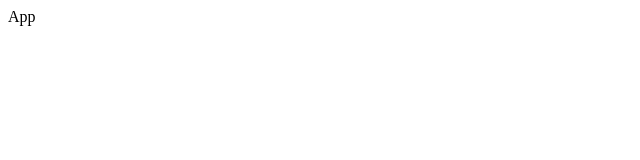
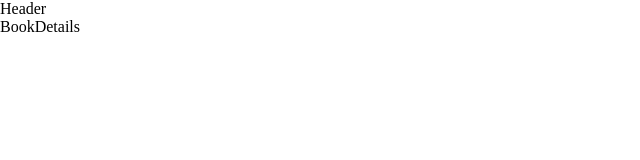
Before and after one commit to alex-candido/google-play-books, a React (Create React App) app: page /book/1 in a window 1280 px wide. Shown: the top 160 px of the page, without its empty margins (0-640 px from the left). Built offline with nearby package versions, Linux system fonts and the light colour scheme.

Commit message:
adicionado @types, styles

```diff
--- a/src/App.tsx
+++ b/src/App.tsx
@@ -1,7 +1,19 @@
 import React from 'react';
+import { BrowserRouter } from 'react-router-dom';
+import { ThemeProvider } from 'styled-components';
+import Router from './routes';
+import { GlobalStyles } from './styles/global';
+import { defaultTheme } from './styles/theme/defaultTheme';
 
 const App: React.FC = () => {
-  return <div>App</div>;
+  return (
+    <ThemeProvider theme={defaultTheme}>
+      <GlobalStyles />
+      <BrowserRouter>
+        <Router />
+      </BrowserRouter>
+    </ThemeProvider>
+  );
 };
 
 export default App;
--- a/src/components/Header.tsx/styles.ts
+++ b/src/components/Header.tsx/styles.ts
@@ -1,3 +1,3 @@
 import styled from 'styled-components';
 
-export const HeaderContainer = styled.div``;
+export const HeaderContainer = styled.header``;
--- /dev/null
+++ b/src/styles/global.ts
@@ -0,0 +1,24 @@
+import { createGlobalStyle } from 'styled-components';
+
+export const GlobalStyles = createGlobalStyle`
+
+  * {
+    margin: 0;
+    padding: 0;
+    box-sizing: border-box;
+    outline: none;
+
+    ::-webkit-scrollbar {
+      width: 0.45rem;
+    }
+
+    ::-webkit-scrollbar-track {
+      background: ${({ theme }) => theme.colors['base-border']}
+    }
+
+    ::-webkit-scrollbar-thumb {
+      background: ${({ theme }) => theme.colors['brand-blue']};
+      border-radius: 999px;
+    }
+  }
+`;
--- /dev/null
+++ b/src/styles/theme/defaultTheme.ts
@@ -0,0 +1,23 @@
+export const defaultTheme = {
+  colors: {
+    'base-input': '#040F1A',
+    'base-background': '#071422',
+    'base-profile': '#0B1B2B',
+    'base-post': '#112131',
+    'base-border': '#1C2F41',
+    'base-label': '#3A536B',
+    'base-span': '#7B96B2',
+    'base-text': '#AFC2D4',
+    'base-subtitle': '#C4D4E3',
+    'base-title': '#E7EDF4',
+    'brand-blue': '#3294F8',
+  },
+  textSizes: {
+    'title-title-l': '1.5rem',
+    'title-title-m': '1.25rem',
+    'title-title-s': '1.125rem',
+    'text-text-m': '1rem',
+    'text-text-s': '0.875rem',
+    'components-link': '0.75rem',
+  },
+} as const;
```
Also changed, not shown: src/@types/styled.d.ts (added, +8 -0 lines).
